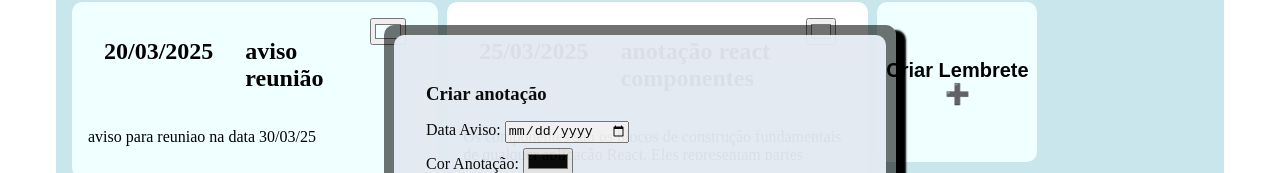
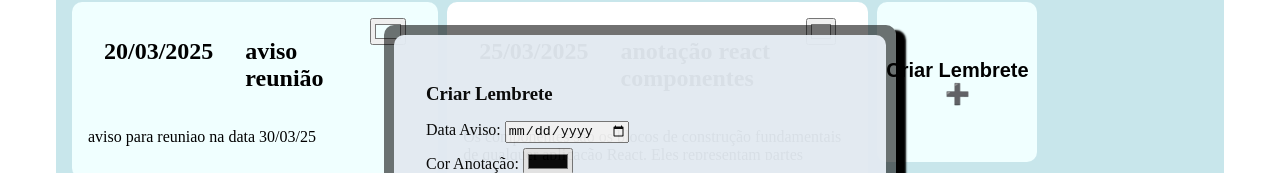
Before and after one commit to robson-alessandro/painel_anota-es_lembretes, a React (Create React App) app: page / in a window 1280 px wide. Both pictures are taken after a click on the button "Criar Lembrete ➕". Shown: the part 215-388 px from the top of the page. Built offline with nearby package versions, Linux system fonts and the light colour scheme.

Commit message:
correção

```diff
--- a/src/componentes/ModalCadastro/index.js
+++ b/src/componentes/ModalCadastro/index.js
@@ -13,7 +13,7 @@ const ModalCadastro = ({aberto, adicionar}) => {
         return(
             <div className="modal-fundo">
                 <div className='modal-formulario'>
-                    <h3>Criar anotação</h3>
+                    <h3>Criar Lembrete</h3>
                     <form
                         onSubmit={handleSubmit(enviarDados)}
                         className='formulario' >
```
